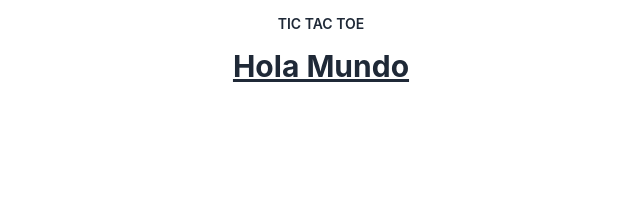
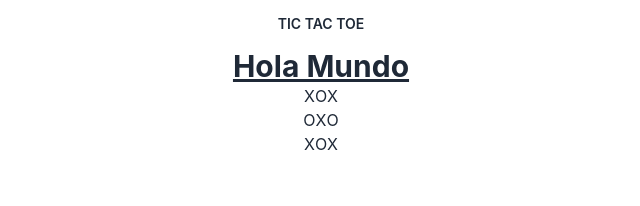
Before and after one commit to JhessReyes/tic-tac-toe, a React (Create React App) app: page / in a window 1280 px wide. Shown: the top 206 px of the page, without its empty margins (319-959 px from the left). Built offline with nearby package versions, Linux system fonts and the light colour scheme.

Commit message:
board tic-tac-toe

```diff
--- a/src/App.js
+++ b/src/App.js
@@ -1,13 +1,54 @@
 import "./App.css";
 let a = "Hola Mundo";
+
+function Square ({value}){
+  return (
+  <button className="square">
+      {value}
+  </button>
+  )
+}
+
+function Board(){
+
+  return(
+      <div className="board">
+        <div className="board-row">
+        <Square value={'X'}/>
+          <Square value={'O'}/>
+          <Square value={'X'}/>
+        </div>
+
+          <div className="board-row ">
+          <Square value={'O'}/>
+          <Square value={'X'}/>
+          <Square value={'O'}/>
+          </div>
+
+          <div className="board-row">
+          <Square value={'X'}/>
+          <Square value={'O'}/>
+          <Square value={'X'}/>
+          </div>
+
+
+      </div>
+  )
+}
 
 function App() {
   return (
     <div className="App">
       <h1 className="btn btn-ghost">Tic Tac Toe</h1>
       <h1 className="text-3xl font-bold underline">{a}</h1>
+      <Board/>
     </div>
+
+
   );
+
 }
 
+
+
 export default App;
--- /dev/null
+++ b/src/components/Square.jsx
@@ -0,0 +1,30 @@
+function Square ({value}){
+    return (
+    <button className="square">
+        {value}
+    </button>
+    )
+}
+
+function Board(){
+
+    return(
+        <div className="board">
+            <Square value={'X'}/>
+            <Square value={'O'}/>
+            <Square value={'X'}/>
+            <Square value={'O'}/>
+            <Square value={'X'}/>
+            <Square value={'O'}/>
+            <Square value={'X'}/>
+            <Square value={'O'}/>
+            <Square value={'X'}/>
+
+        </div>
+    )
+}
+
+ReactDOM.render(
+    <Square/>,
+    document.getElementById('root')
+)
```
